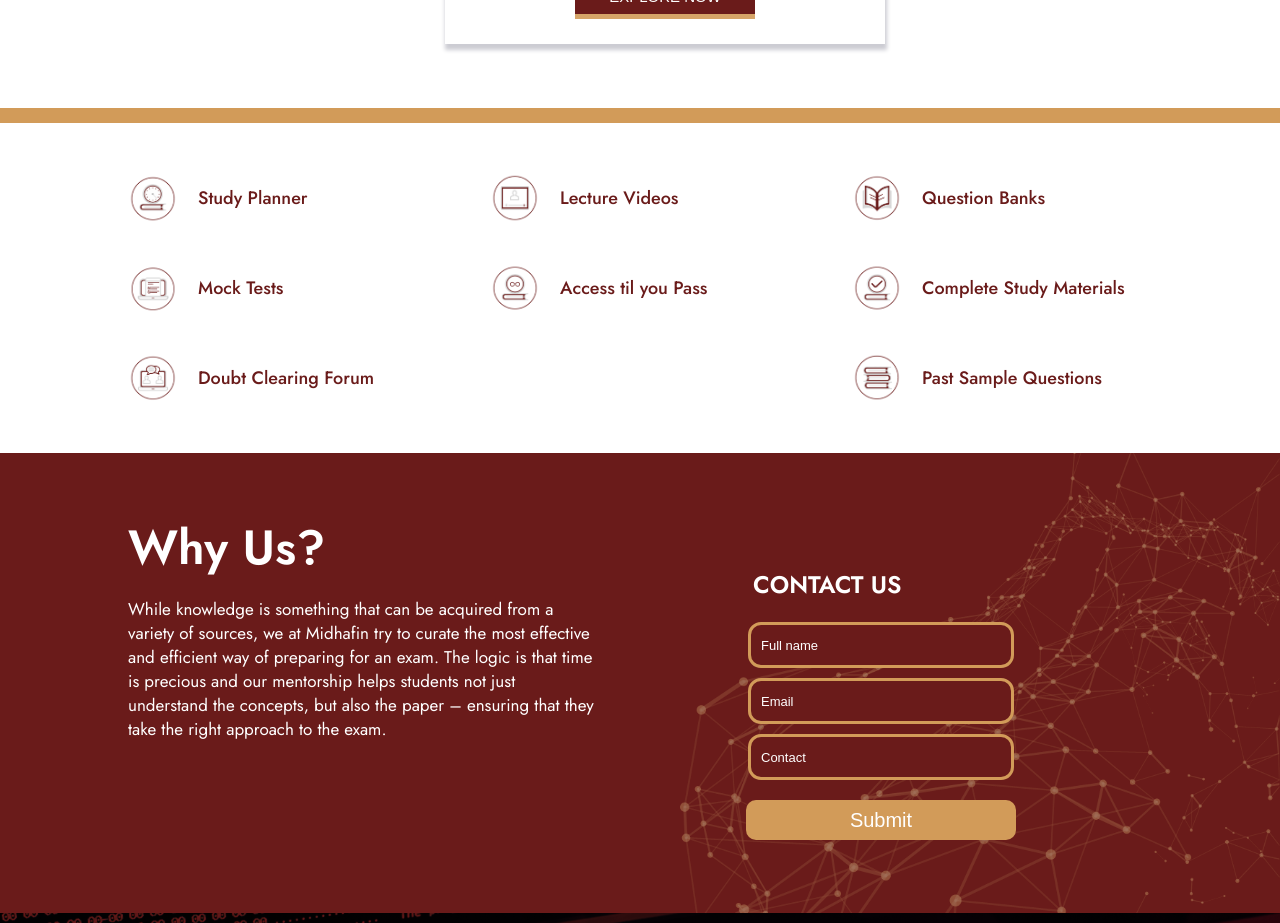
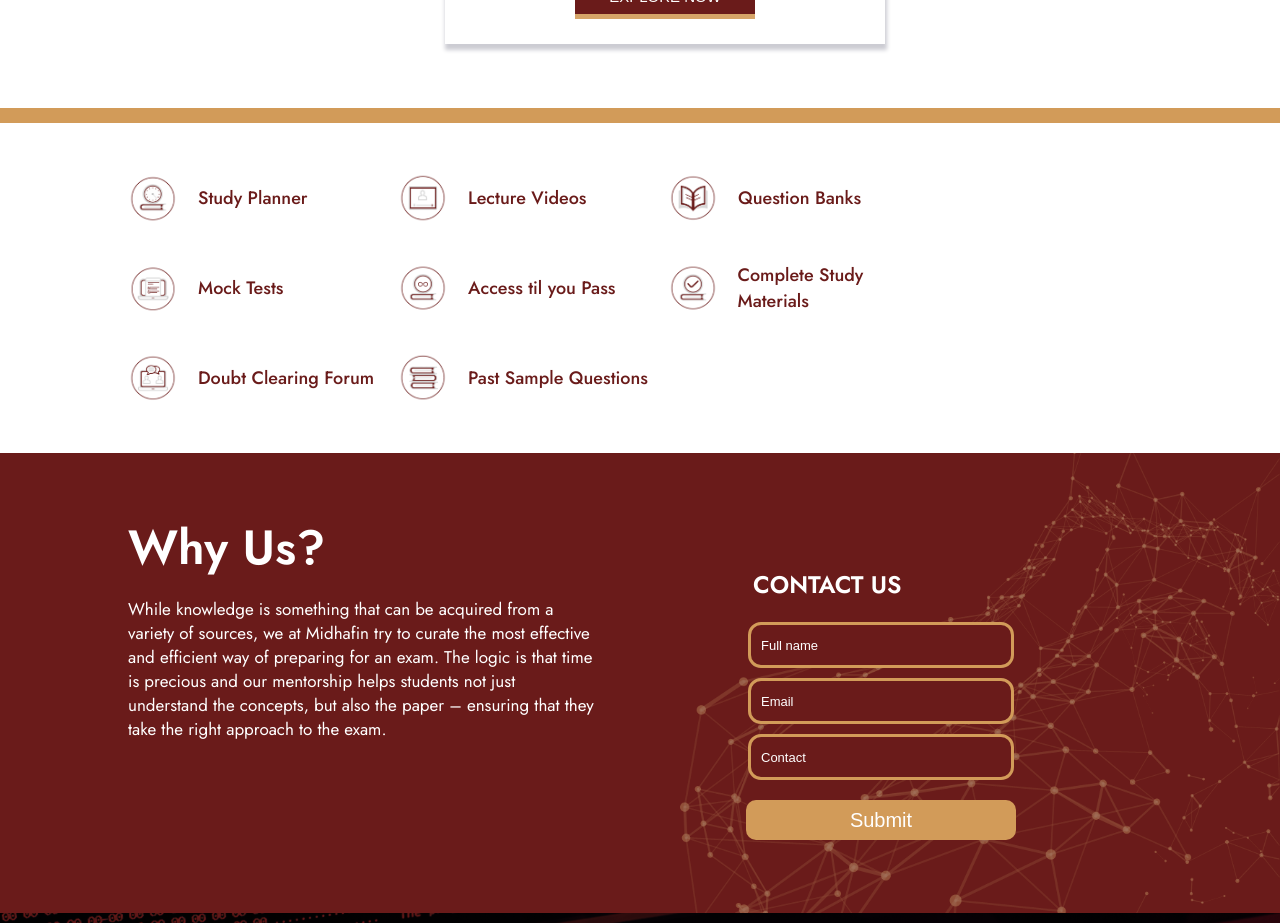
Before and after one commit to totorodev0032/MidhaFin, a React (Create React App) app: page / in a window 1280 px wide. Shown: the part 1900-2823 px from the top of the page. Built offline with nearby package versions, Linux system fonts and the light colour scheme.

Commit message:
feature usp css fixed

```diff
--- a/src/components/FeaturesUSP.js
+++ b/src/components/FeaturesUSP.js
@@ -25,13 +25,12 @@ const FeatureContainer = styled.div`
   height: auto;
   align-items: center;
   flex-wrap: wrap;
-  justify-content: space-between;
   padding: 30px 0 30px 0;
 `;
 
 const BoxContainer = styled.div`
   display: flex;
-  width: 300px;
+  width: 270px;
   height: 90px;
   align-items: center;
   cursor: pointer;
@@ -41,6 +40,10 @@ const BoxContainer = styled.div`
     margin-left: 20px;
     color: #6a1b1a;
     font-weight: 500;
+  }
+
+  @media (max-width: 496px) {
+    margin-right: 0;
   }
 `;
 
```
